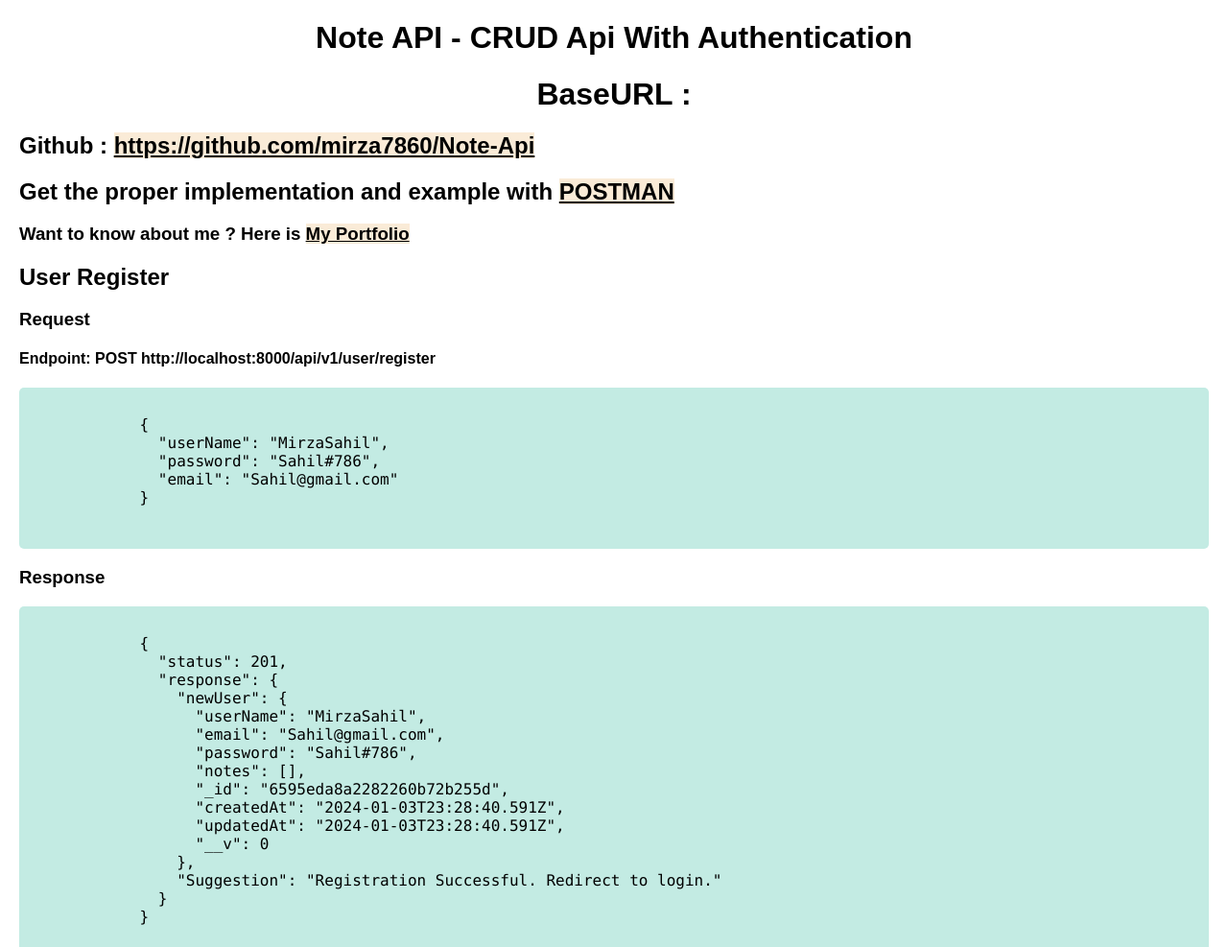
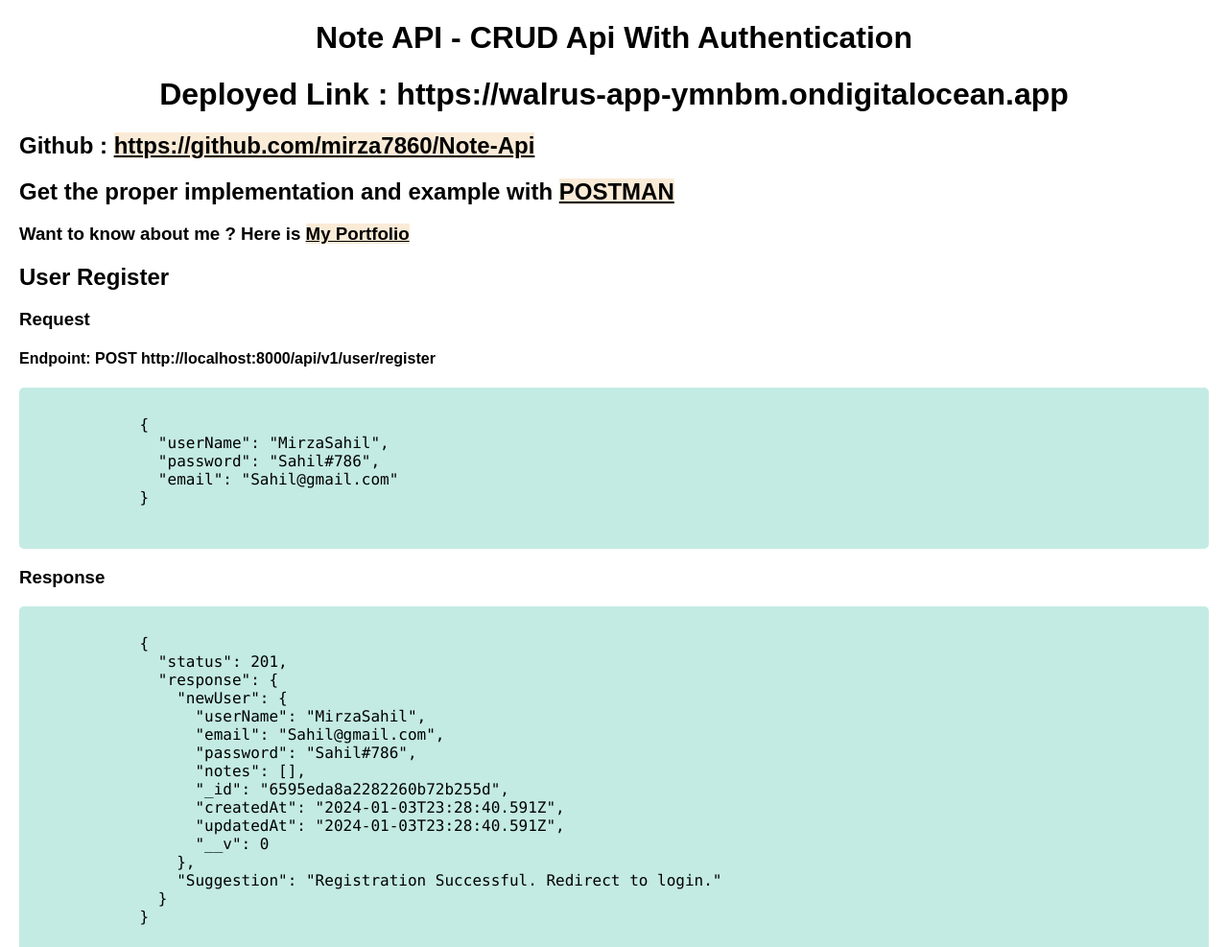
Before and after one commit to mirza7860/Note-Api, a website: page Public/index.html in a window 1280 px wide. Shown: the top 987 px of the page at 96% size. Drawn offline with Linux system fonts and the light colour scheme.

Commit message:
Added Deployed DigitalOcean App Platform Link

```diff
--- a/Public/index.html
+++ b/Public/index.html
@@ -42,7 +42,7 @@
 <body>
 
     <h1>Note API - CRUD Api With Authentication</h1>
-    <h1> BaseURL : </h1>
+    <h1>Deployed Link : https://walrus-app-ymnbm.ondigitalocean.app </h1>
     <h2>Github : <a href="https://github.com/mirza7860/Note-Api">https://github.com/mirza7860/Note-Api</a></h2>
     <h2>Get the proper implementation and example with <a
             href="https://documenter.getpostman.com/view/32121402/2s9YsFFaLp">POSTMAN</a></h2>
```
